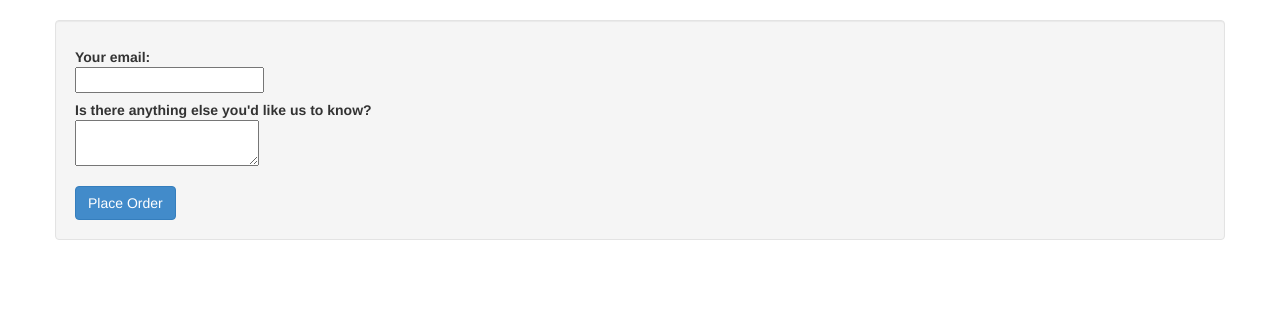
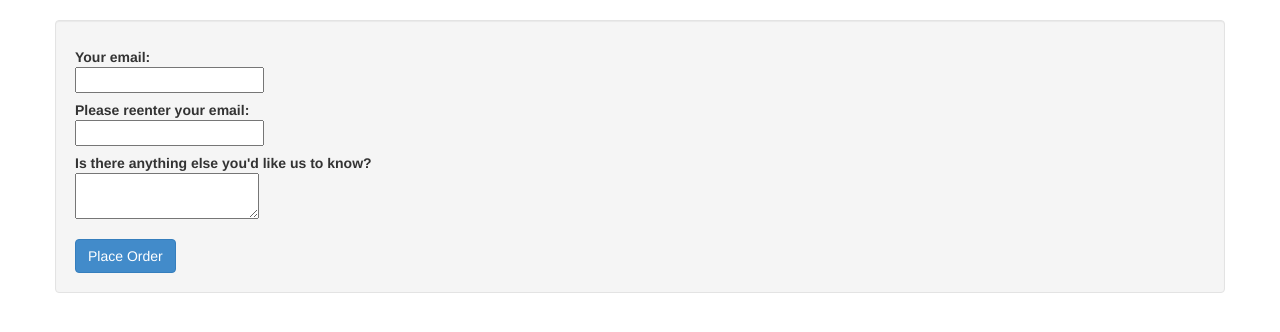
Before and after one commit to Schoolie440/SchSpec_Deprecated, a Flask app: page /smartswitch_order in a window 1280 px wide. Shown: the part 52-384 px from the top of the page. Run offline with Flask 2, Linux system fonts and the light colour scheme.

Commit message:
more order form work, added flash to base template

```diff
--- a/app/forms.py
+++ b/app/forms.py
@@ -3,7 +3,7 @@ from flask.ext.wtf import Form
 #from flask.ext.wtf import Required, Length
 
 from wtforms import TextField, BooleanField, TextAreaField
-from wtforms.validators import Required, Length, Email
+from wtforms.validators import Required, Length, Email, EqualTo
 
 class LoginForm(Form):
     openid = TextField('openid', validators = [Required()])
@@ -12,7 +12,8 @@ class LoginForm(Form):
 from app.models import User
 
 class OrderForm(Form):
-    email = TextField('email', validators = [Required(), Email(message=u'Invalid email address.')])
+    email = TextField('email', validators = [Required(), Email(message=u'Invalid email address.'), EqualTo('email2', message='Email address must match')])
+    email2 = TextField('email2')
     comments = TextAreaField('comments')
 
 
--- a/app/templates/base.html
+++ b/app/templates/base.html
@@ -86,6 +86,9 @@
       </nav>
       <div class="row">
         <div class="span12">
+
+        {% include 'flash.html' %}
+
             {% block content %}{% endblock %}
         </div>
       </div>
--- a/app/templates/smartswitch_order.html
+++ b/app/templates/smartswitch_order.html
@@ -10,6 +10,16 @@
             <label class="control-label" for="email">Your email:</label>
             <div class="controls">
                 {{ form.email(maxlength = 64, class = "span6") }}
+                {% for error in form.errors.email %}
+                    <span class="help-inline">[{{error}}]</span><br>
+                {% endfor %}
+            </div>
+        </div>
+        {{form.hidden_tag()}}
+        <div class="control-group{% if form.errors.post %} error{% endif %}">
+            <label class="control-label" for="email2">Please reenter your email:</label>
+            <div class="controls">
+                {{ form.email2(maxlength = 64, class = "span6") }}
                 {% for error in form.errors.email %}
                     <span class="help-inline">[{{error}}]</span><br>
                 {% endfor %}
```
